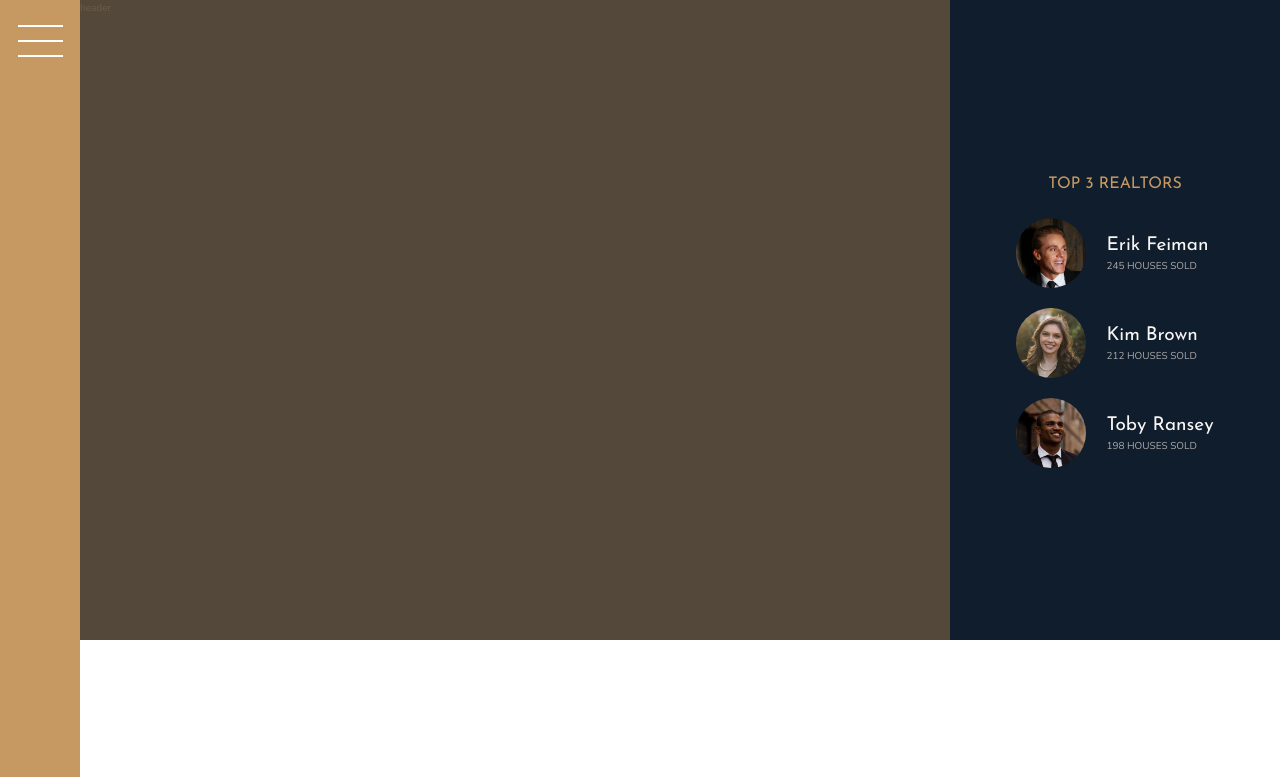
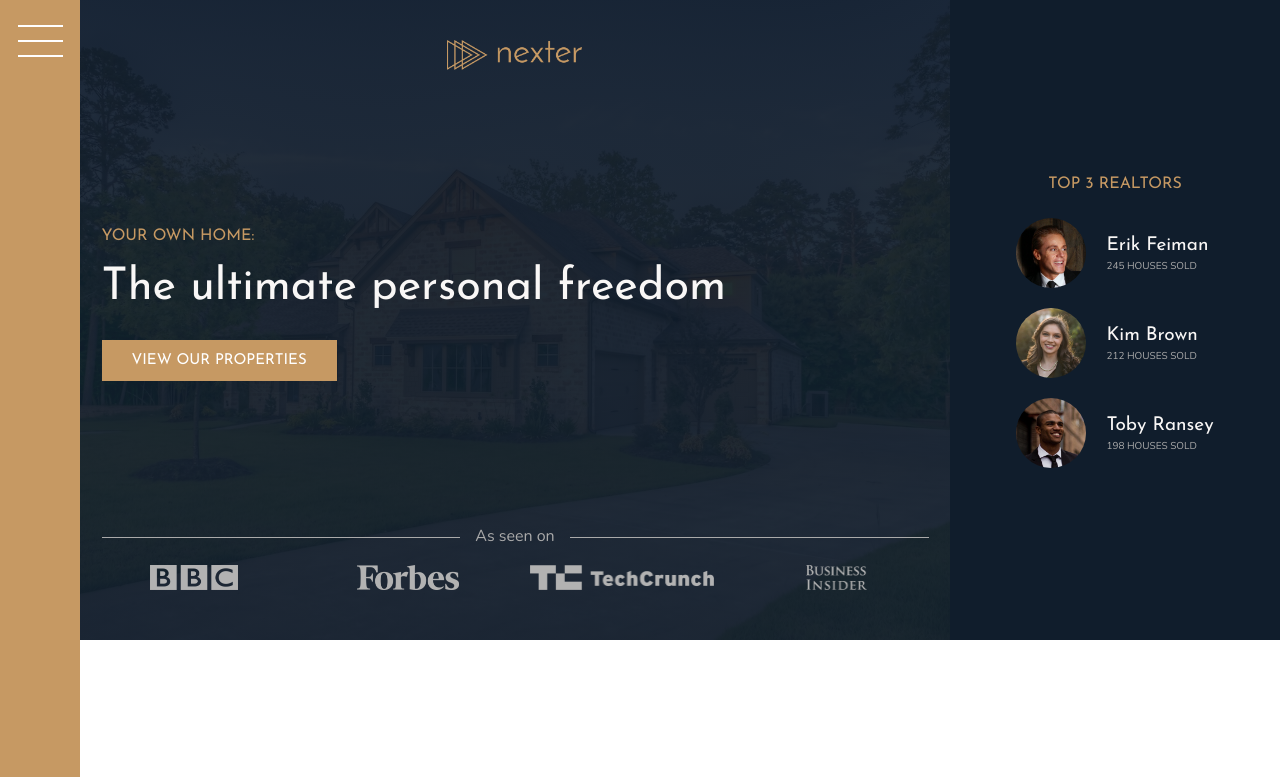
Before and after one commit to felipe-zg/Nexter, a website: page index.html in a window 1280 px wide. Shown: the top 777 px of the page. Drawn offline with nearby package versions, Linux system fonts and the light colour scheme.

Commit message:
feat: header

```diff
--- a/index.html
+++ b/index.html
@@ -18,7 +18,17 @@
         </div>
 
         <header class="header">
-            header
+            <img src="img/logo.png" alt="" class="header__logo">
+            <h3 class="heading-3">Your own home:</h3>
+            <h1 class="heading-1">The ultimate personal freedom</h1>
+            <button class="btn header__btn">View our properties</button>
+            <div class="header__seenon-text">As seen on</div>
+            <div class="header__seenon-logos">
+                <img src="img/logo-bbc.png" alt="logo BBC">
+                <img src="img/logo-forbes.png" alt="logo forbes">
+                <img src="img/logo-techcrunch.png" alt="logo texh crunch">
+                <img src="img/logo-bi.png" alt="logo bi">
+            </div>
         </header>
 
         <div class="realtors">
--- a/sass/_header.scss
+++ b/sass/_header.scss
@@ -1,4 +1,59 @@
 .header {
     background-color: $color-grey-dark-1;
     grid-column: full-start / col-end 6;
+
+    background-image:
+        linear-gradient(rgba($color-secondary, .93), rgba($color-secondary, .93)),
+        url(../img/hero.jpeg);
+    background-size: cover;
+    background-position: center;
+    padding: 5rem;
+    padding-top: 4rem;
+
+    display: grid;
+    grid-template-rows: 1fr min-content 6rem 1fr;
+    grid-template-columns: max-content;
+    row-gap: 1.5rem;
+    justify-content: center;
+
+    &__logo {
+        height: 3rem;
+        justify-self: center;
+    }
+
+    &__seenon-text {
+        display:  grid;
+        grid-template-columns: 1fr max-content 1fr;
+        column-gap: 1.5rem;
+        align-items: center;
+
+        font-size: 1.6rem;
+        color: $color-grey-light-2;
+
+        &::before,
+        &::after {
+            display: block;
+            content: "";
+            height: .1rem;
+            background-color: currentColor;
+        }
+
+    }
+
+    &__btn {
+        align-self: start;
+        justify-self: start;
+    }
+
+    &__seenon-logos {
+        display: grid;
+        grid-template-columns: repeat(4, 1fr);
+        column-gap: 3rem;
+        justify-items: center;
+
+        img {
+            height: 2.5rem;
+            filter: brightness(70%);
+        }
+    }
 }
--- a/sass/_typography.scss
+++ b/sass/_typography.scss
@@ -5,6 +5,10 @@
 
 .heading-1 {
     @extend %heading;
+
+    font-size: 4.5rem;
+    color: $color-grey-light-1;
+    line-height: 1;
 }
 
 .heading-2 {
@@ -14,8 +18,8 @@
     font-style: italic;
     line-height: 1;
 
-    &--light {color: $color-grey-light-1;};
-    &--dark {color: $color-grey-dark-1;};
+    &--light {color: $color-grey-light-1;}
+    &--dark {color: $color-grey-dark-1;}
 }
 
 .heading-3 {
@@ -30,8 +34,8 @@
     @extend %heading;
     font-size: 1.9rem;
 
-    &--light {color: $color-grey-light-1;};
-    &--dark {color: $color-grey-dark-1;};
+    &--light {color: $color-grey-light-1;}
+    &--dark {color: $color-grey-dark-1;}
 }
 
 .btn {
```
Also changed, not shown: css/style.css.
